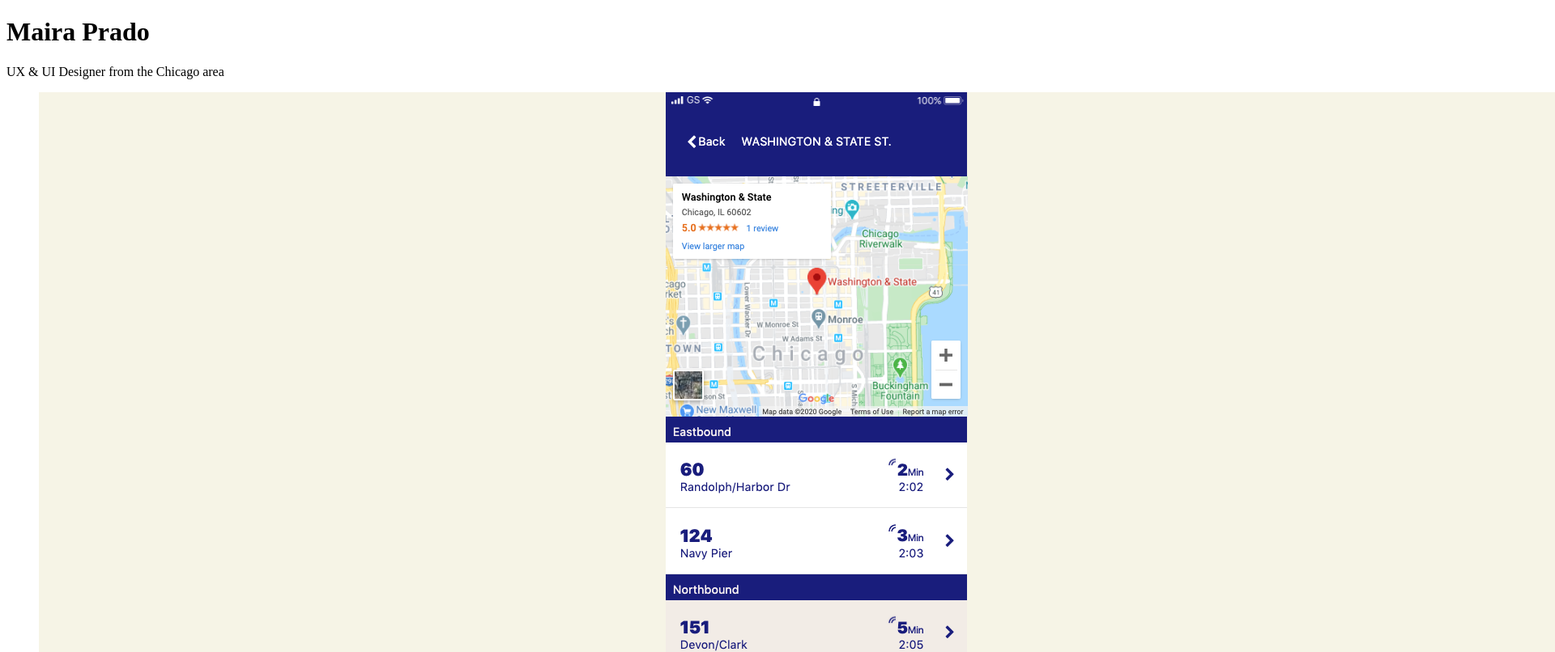
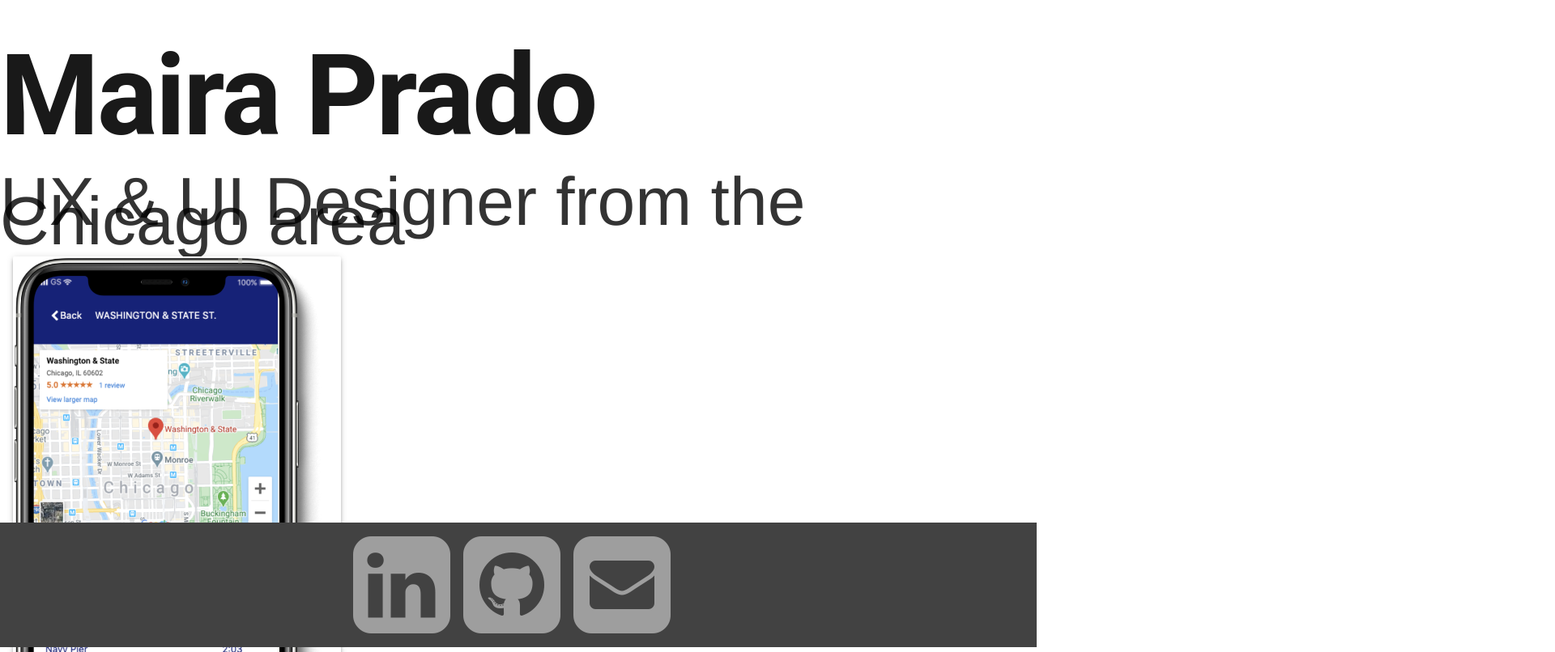
Before and after one commit to mairaprado1/mairaprado1.github.io, a plain HTML site: page index.html in a window 1280 px wide. Shown: the top 806 px of the page at 81% size, 1920 px wide, since content can reach past the window. Drawn offline with nearby package versions, Linux system fonts and the light colour scheme.

Commit message:
HTML & CSS - Styles - 12.11

```diff
--- a/index.html
+++ b/index.html
@@ -1,43 +1,90 @@
 <!DOCTYPE html>
+<html lang="en" dir="ltr">
 <html>
 
 <head>
+  <meta charset="utf-8">
+  <meta name="viewport" content="width=device-width, initial-scale=1">
   <title>Portfolio Maira Prado</title>
-</head>
+  <link rel="stylesheet" href="styles/reset.css">
+  <!--Material Design Lite-->
+  <link rel="stylesheet" href="https://code.getmdl.io/1.3.0/material.green-deep_purple.min.css">
+  <script defer src="https://code.getmdl.io/1.3.0/material.min.js"></script>
+  <!-- Font Awesome -->
+  <link href="https://maxcdn.bootstrapcdn.com/font-awesome/4.7.0/css/font-awesome.min.css" rel="stylesheet">
+
+  <!--Custom Styles-->
+  <link rel="stylesheet" href="styles/main.css">
+  <link rel="stylesheet" href="images" </head>
 
 <body>
-  <header>
+  <header class="mdl-layout__header mdl-layout__header--transparent">
     <h1>Maira Prado</h1>
     <p class="slogan">UX & UI Designer from the Chicago area</p>
   </header>
-  <main>
+
+  <main class="mdl-layout__content mdl-grid">
+
     <section>
-      <article class="busy-bus">
+
+      <article class="project mdl-cell mdl-card mdl-shadow--4dp">
+
+        <div>
           <figure>
-          <img src="busy-buspicture.png" alt="Picture of the Busy-Bus mockup that shows information about the next buses that are arriving at the bus stop at Washington and State Street">
+            <img src="images/busy-bus.png" alt="Picture of the Busy-Bus mockup that shows information about the next buses that are arriving at the bus stop at Washington and State Street">
             <figcaption>Busy-Bus screenshot.</figcaption>
           </figure>
-        <h2>Busy-Bus</h2>
-        <p>Busy-Bus is an application that was created to help the users know when the buses are arriving at the bus stops</p>
+        </div>
+
+        <div>
+          <figure>
+            <img src="images/busy-bus2.png" alt="Picture of the Busy-Bus mockup that shows information about the next buses that are arriving at the bus stop at Washington and State Street">
+            <figcaption>Busy-Bus screenshot.</figcaption>
+          </figure>
+        </div>
+
+        <div class="mdl-card__title">
+          <h2 class="mdl-card__title-text">Busy-Bus</h2>
+        </div>
+
+        <div class="mdl-card__supporting-text">
+          <p class="project-description">Busy-Bus is an application that was created to help the users know when the buses are arriving at the bus stops</p>
+        </div>
       </article>
-    </section>
-    <section>
-      <article class="mai-recipes">
+
+
+
+      <article class="project mdl-cell mdl-card mdl-shadow--4dp">
+
+        <div>
           <figure>
-          <img src="mairecipes.png" alt="Picture of the Mai Recipes prototype that shows a hamburger menu with options, a picture of a couple cooking together, and a call to action button to sign up for free">
+            <img src="images/mai-recipes.png" alt="Picture of the Mai Recipes prototype that shows a hamburger menu with options, a picture of a couple cooking together, and a call to action button to sign up for free">
             <figcaption>Mai Recipes screenshot.</figcaption>
           </figure>
+        </div>
+
+        <div class="mdl-card__title">
           <h2>Mai Recipes</h2>
-        <p>The Mai Recipes cloud storage allows users to create content, share recipes, collaborate in friend’s recipes, download and upload content, keeping everything organized by categories. The outcome of this cloud storage highlights the simple
+        </div>
+
+        <div class="mdl-card__supporting-text">
+          <p class="project-description">The Mai Recipes cloud storage allows users to create content, share recipes, collaborate in friend’s recipes, download and upload content, keeping everything organized by categories. The outcome of this cloud
+            storage highlights the
+            simple
             joy of cooking, sharing recipes and culture, with close connections.</p>
+        </div>
       </article>
+
     </section>
+
   </main>
-  <footer>
-    <ul>
-      <li><a href="https://www.linkedin.com/in/mairaprado/"target="_blank">LinkedIn</a></li>
-      <li><a href="https://github.com/mairaprado1"target="_blank">GitHub</a></li>
-      <li><a href="mailto:mairaprado1@gmail.com"target="_blank">Email</a></li>
+
+  <footer class="mdl-mini-footer">
+    <ul class="mdl-mini-footer__link-list">
+      <li><a href="https://www.linkedin.com/in/mairaprado/" target="_blank"><i class="fa fa-linkedin-square" aria-hidden="true"></i></a></li>
+
+      <li><a href="https://github.com/mairaprado1" target="_blank"><i class="fa fa-github-square" aria-hidden="true"></i></a></li>
+      <li><a href="mailto:mairaprado1@gmail.com" target="_blank"><i class="fa fa-envelope-square" aria-hidden="true"></i></a></li>
     </ul>
   </footer>
 </body>
--- /dev/null
+++ b/styles/main.css
@@ -0,0 +1,49 @@
+ *, *:before, *:after {
+   box-sizing: border-box;
+ }
+
+ body {
+   padding-bottom: 5rem;
+ }
+
+ h1 {
+   color: rgba(0, 0, 0, 0.9);
+   font-size: 10rem;
+   font-weight: bold;
+ }
+
+ .slogan {
+   color: rgba(0, 0, 0, 0.8);
+   font-size: 6rem;
+ }
+
+ main {
+   max-width: 3000px;
+ }
+
+ .project-description {
+   padding-left: 0;
+ }
+
+ .project img {
+   width: 100%;
+ }
+
+ footer.mdl-mini-footer {
+   bottom: 0;
+   padding: 0.5rem;
+   position: fixed;
+   width: 100%;
+   z-index: 1;
+ }
+
+ footer.mdl-mini-footer>ul {
+   margin: auto;
+   font-size: 10rem;
+ }
+
+ @media screen and (max-width: 1024px) {
+   header.mdl-layout__header {
+     display: flex;
+   }
+ }
--- /dev/null
+++ b/styles/reset.css
@@ -0,0 +1,48 @@
+/* http://meyerweb.com/eric/tools/css/reset/
+   v2.0 | 20110126
+   License: none (public domain)
+*/
+
+html, body, div, span, applet, object, iframe,
+h1, h2, h3, h4, h5, h6, p, blockquote, pre,
+a, abbr, acronym, address, big, cite, code,
+del, dfn, em, img, ins, kbd, q, s, samp,
+small, strike, strong, sub, sup, tt, var,
+b, u, i, center,
+dl, dt, dd, ol, ul, li,
+fieldset, form, label, legend,
+table, caption, tbody, tfoot, thead, tr, th, td,
+article, aside, canvas, details, embed,
+figure, figcaption, footer, header, hgroup,
+menu, nav, output, ruby, section, summary,
+time, mark, audio, video {
+	margin: 0;
+	padding: 0;
+	border: 0;
+	font-size: 100%;
+	font: inherit;
+	vertical-align: baseline;
+}
+/* HTML5 display-role reset for older browsers */
+article, aside, details, figcaption, figure,
+footer, header, hgroup, menu, nav, section {
+	display: block;
+}
+body {
+	line-height: 1;
+}
+ol, ul {
+	list-style: none;
+}
+blockquote, q {
+	quotes: none;
+}
+blockquote:before, blockquote:after,
+q:before, q:after {
+	content: '';
+	content: none;
+}
+table {
+	border-collapse: collapse;
+	border-spacing: 0;
+}
```
Also changed, not shown: images/busy-bus-picture.png (renamed from Busy-BusPicture.png), images/busy-bus.png (added), images/busy-bus2.png (added), images/mai-recipes.png (renamed from MaiRecipes.png), 4 other files. Lines whose indentation alone changed are shown as unchanged.
